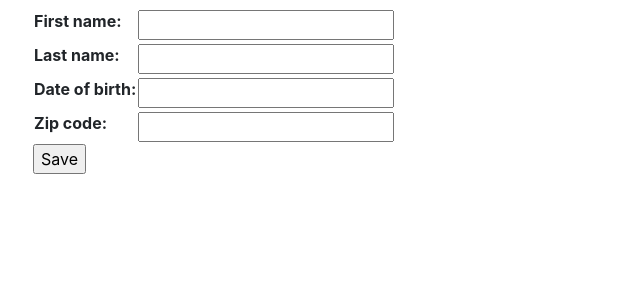
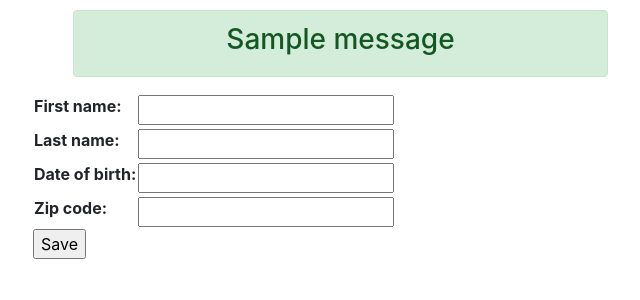
Before and after one commit to amites/persons_crud, a Django app: template persons/templates/persons/create.html in a window 1280 px wide. Shown: the part 74-374 px from the top of the page, without its empty margins (52-692 px from the left). Run offline with Django 3.2, Linux system fonts and the light colour scheme; tables that the repository leaves empty hold one stand-in row (values such as "Sample post"); the template is opened without the code that fills it: values that come from a table or form of the project are taken from there, most other values are stand-ins (such as "Sample title", 1, 10 or a date in 2020); one stand-in notice (Sample message) is shown; parts of the project's set-up code (start-up, migrations or seed data) failed here and were passed over; some libraries are stand-ins or nearby versions.

Commit message:
added messages

```diff
--- a/persons/templates/persons/create.html
+++ b/persons/templates/persons/create.html
@@ -5,6 +5,9 @@
         <table>
             {{ form }}
         </table>
+        {% if person_id %}
+            <input type="hidden" name="person_id" value="{{ person_id }}"/>
+        {% endif %}
         <input type="submit" value="Save">
         {% csrf_token %}
     </form>
--- a/persons/templates/persons/list.html
+++ b/persons/templates/persons/list.html
@@ -38,7 +38,7 @@
     width: 20px;
     height: 20px;
     overflow: hidden;
-    margin-right: 50%;
+    margin-right: 20%;
 }
 .close.black::before, .close.black::after {
     height: 8px;
--- a/templates/base.html
+++ b/templates/base.html
@@ -4,6 +4,18 @@
     <meta charset="UTF-8">
     <title>{% block title %}Persons{% endblock %}</title>
     <link rel="stylesheet" href="https://maxcdn.bootstrapcdn.com/bootstrap/4.0.0-alpha.4/css/bootstrap.min.css" crossorigin="anonymous">
+    <style type="text/css">
+        #messages {
+            margin: 10px 0;
+        }
+        #messages li {
+          list-style: none;
+        }
+
+        #messages h3 {
+            margin-top: 0;
+        }
+    </style>
     {% block extra_style %}{% endblock %}
 </head>
 <body>
@@ -23,6 +35,15 @@
         <h3 class="text-muted">Persons CRUD</h3>
     </div>
 
+    {% if messages %}
+        <ul id="messages" class="clearfix">
+            {% for message in messages %}
+            <li{% if message.tags %} class="col-md-6 col-md-offset-3 text-center alert alert-{{ message.tags }}"{% endif %}>
+                <h3>{{ message|safe }}</h3></li>
+            {% endfor %}
+        </ul>
+    {% endif %}
+
     {% block content %}{% endblock %}
 </div>
 {% block scripts %}
```
Also changed, not shown: persons/views.py (+11 -2 lines).
